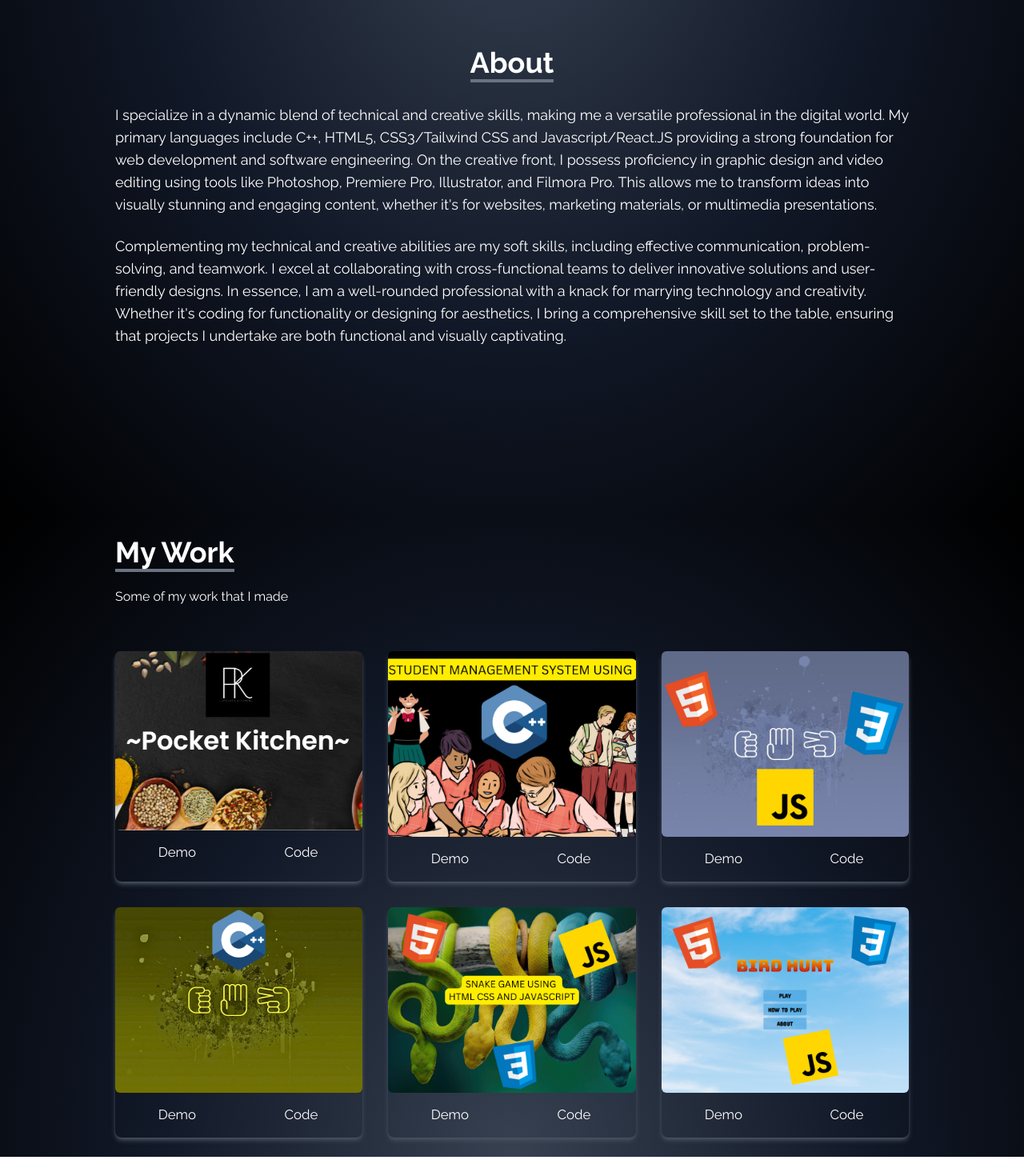
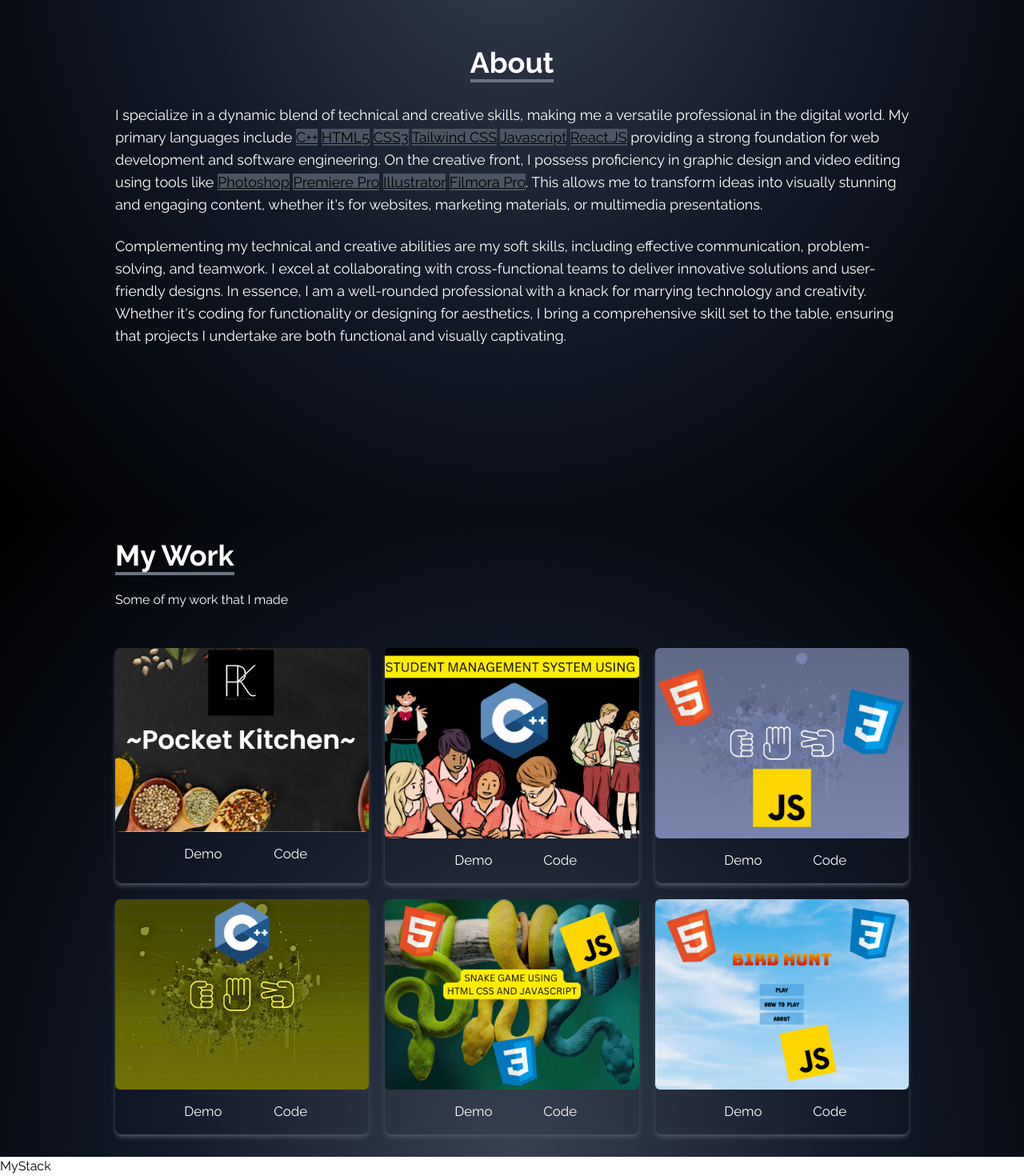
Before and after one commit to AbhishekNaik1112/MyPortfolio, a React (Create React App) app: page / in a window 1280 px wide. Shown: the part 954-2424 px from the top of the page at 80% size. Before the commit the page ends 2400 px from the top, so only its background shows below. Built offline with nearby package versions, Linux system fonts and the light colour scheme; a web font is replaced by a local one.

Commit message:
mystack start

```diff
--- a/src/App.js
+++ b/src/App.js
@@ -1,5 +1,6 @@
 import About from "./components/About";
 import Home from "./components/Home";
+import MyStack from "./components/MyStack";
 import MyWork from "./components/MyWork";
 import NavBar from "./components/NavBar";
 import Socials from "./components/Socials";
@@ -11,6 +12,7 @@ function App() {
       <Home />
       <About />
       <MyWork />
+      <MyStack />
       <Socials />
     </div>
   );
--- a/src/components/About.jsx
+++ b/src/components/About.jsx
@@ -15,13 +15,22 @@ const About = () => {
         <p className="text-lg">
           I specialize in a dynamic blend of technical and creative skills,
           making me a versatile professional in the digital world. My primary
-          languages include C++, HTML5, CSS3/Tailwind CSS and Javascript/React.JS providing a strong
-          foundation for web development and software engineering. On the
+          languages include <mark className="bg-gray-600 underline text-black">C++</mark>{" "}
+          <mark className="bg-gray-600 underline text-black">HTML5</mark>{" "}
+          <mark className="bg-gray-600 underline text-black">CSS3</mark>{" "}
+          <mark className="bg-gray-600 underline text-black">Tailwind CSS</mark>{" "}
+          <mark className="bg-gray-600 underline text-black">Javascript</mark>{" "}
+          <mark className="bg-gray-600 underline text-black">React.JS</mark>{" "}providing a
+          strong foundation for web development and software engineering. On the
           creative front, I possess proficiency in graphic design and video
-          editing using tools like Photoshop, Premiere Pro, Illustrator, and
-          Filmora Pro. This allows me to transform ideas into visually stunning and
-          engaging content, whether it's for websites, marketing materials, or
-          multimedia presentations.
+          editing using tools like{" "}
+          <mark className="bg-gray-600 underline text-black">Photoshop</mark>{" "}
+          <mark className="bg-gray-600 underline text-black">Premiere Pro</mark>{" "}
+          <mark className="bg-gray-600 underline text-black">Illustrator</mark>{" "}
+          <mark className="bg-gray-600 underline text-black">Filmora Pro</mark>. This
+          allows me to transform ideas into visually stunning and engaging
+          content, whether it's for websites, marketing materials, or multimedia
+          presentations.
         </p>
         <br />
         <p className="text-lg">
--- a/src/components/Home.jsx
+++ b/src/components/Home.jsx
@@ -5,7 +5,7 @@ const Home = () => {
   const el = useRef(null);
   useEffect(() => {
     const typed = new Typed(el.current, {
-      strings: ["Coder", "Web Developer", "Video Editor", "Student"],
+      strings: ["Coder", "Web Developer", "Content Editor", "Student"],
       startDelay: 100,
       typeSpeed: 100,
       backSpeed: 100,
--- /dev/null
+++ b/src/components/MyStack.jsx
@@ -0,0 +1,9 @@
+import React from 'react'
+
+const MyStack = () => {
+  return (
+    <div>MyStack</div>
+  )
+}
+
+export default MyStack
--- a/src/components/MyWork.jsx
+++ b/src/components/MyWork.jsx
@@ -57,14 +57,14 @@ const MyWork = () => {
       className="bg-[radial-gradient(ellipse_at_bottom,_var(--tw-gradient-stops))] from-gray-700 via-gray-900 to-black w-full text-white md:h-screen"
     >
       <div className="max-w-screen-lg p-4 mx-auto flex flex-col justify-center w-full h-full">
-        <div className=" pb-8">
+        <div className=" pb-6">
           <p className="text-4xl font-bold inline border-b-4 border-gray-500">
             My Work
           </p>
           <p className="py-6">Some of my work that I made</p>
         </div>
 
-        <div className="grid sm:grid-cols-2 md:grid-cols-3 gap-8 px-12 sm:px-0">
+        <div className="grid sm:grid-cols-2 md:grid-cols-3 gap-5 px-12 sm:px-0">
           {works.map(({ id, src, repolink, demolink }) => (
             <div key={id} className="shadow-md shadow-gray-600 rounded-lg">
               <img
@@ -75,13 +75,13 @@ const MyWork = () => {
               <div className="flex items-center justify-center">
                 <button
                   onClick={() => openLink(demolink)}
-                  className="w-1/2 px-6  m-4  hover:text-gray-500 scale-105 duration-300"
+                  className="w-1/4 px-6  m-4  hover:text-gray-500 scale-105 duration-300"
                 >
                   Demo
                 </button>
                 <button
                   onClick={() => openLink(repolink)}
-                  className="w-1/2 px-6  m-4  hover:text-gray-500 scale-105 duration-300"
+                  className="w-1/4 px-6  m-4  hover:text-gray-500 scale-105 duration-300"
                 >
                   Code
                 </button>
--- a/src/components/NavBar.jsx
+++ b/src/components/NavBar.jsx
@@ -19,7 +19,7 @@ const NavBar = () => {
     },
     {
       id: 4,
-      link: "experience",
+      link: "my stack",
     },
     {
       id: 5,
```
